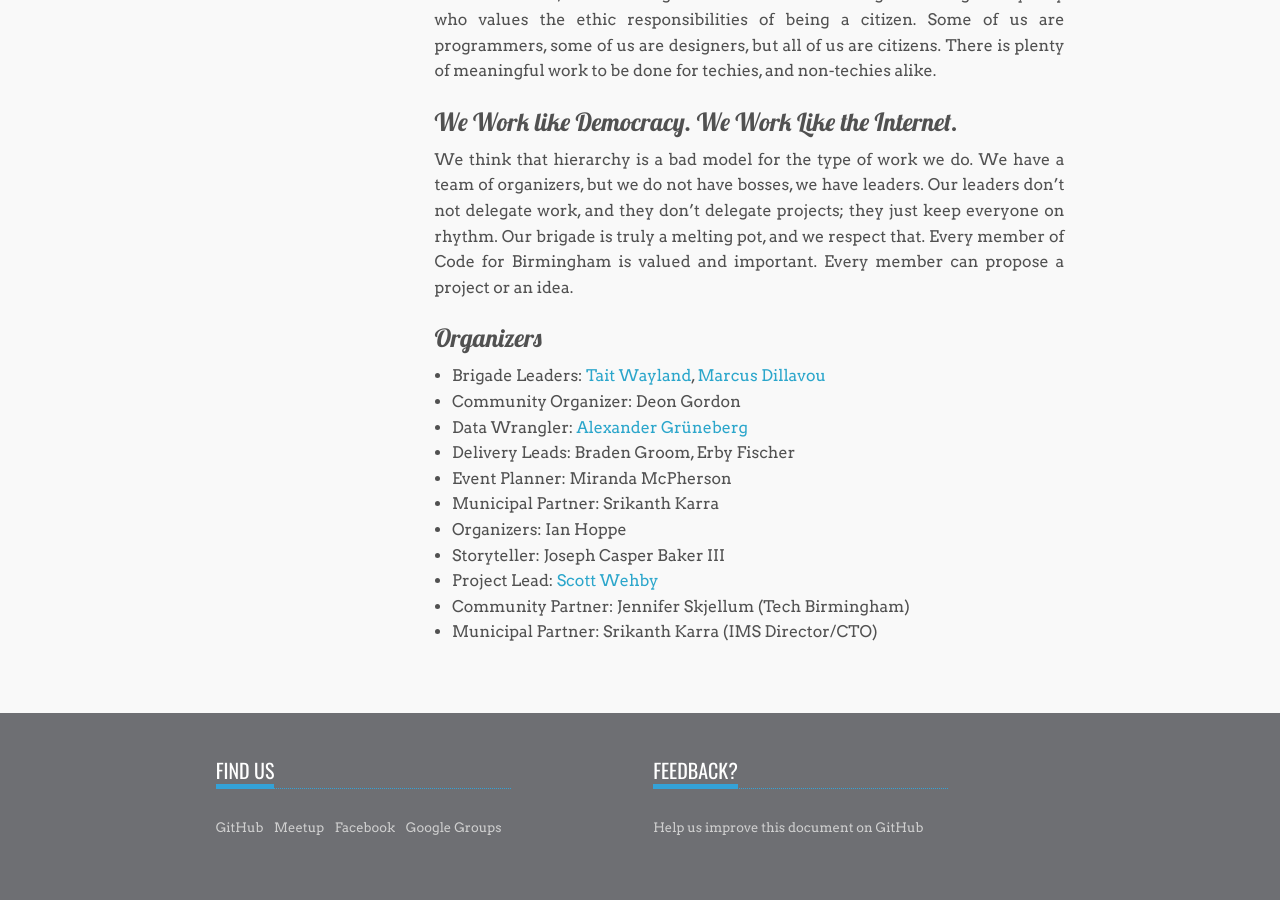
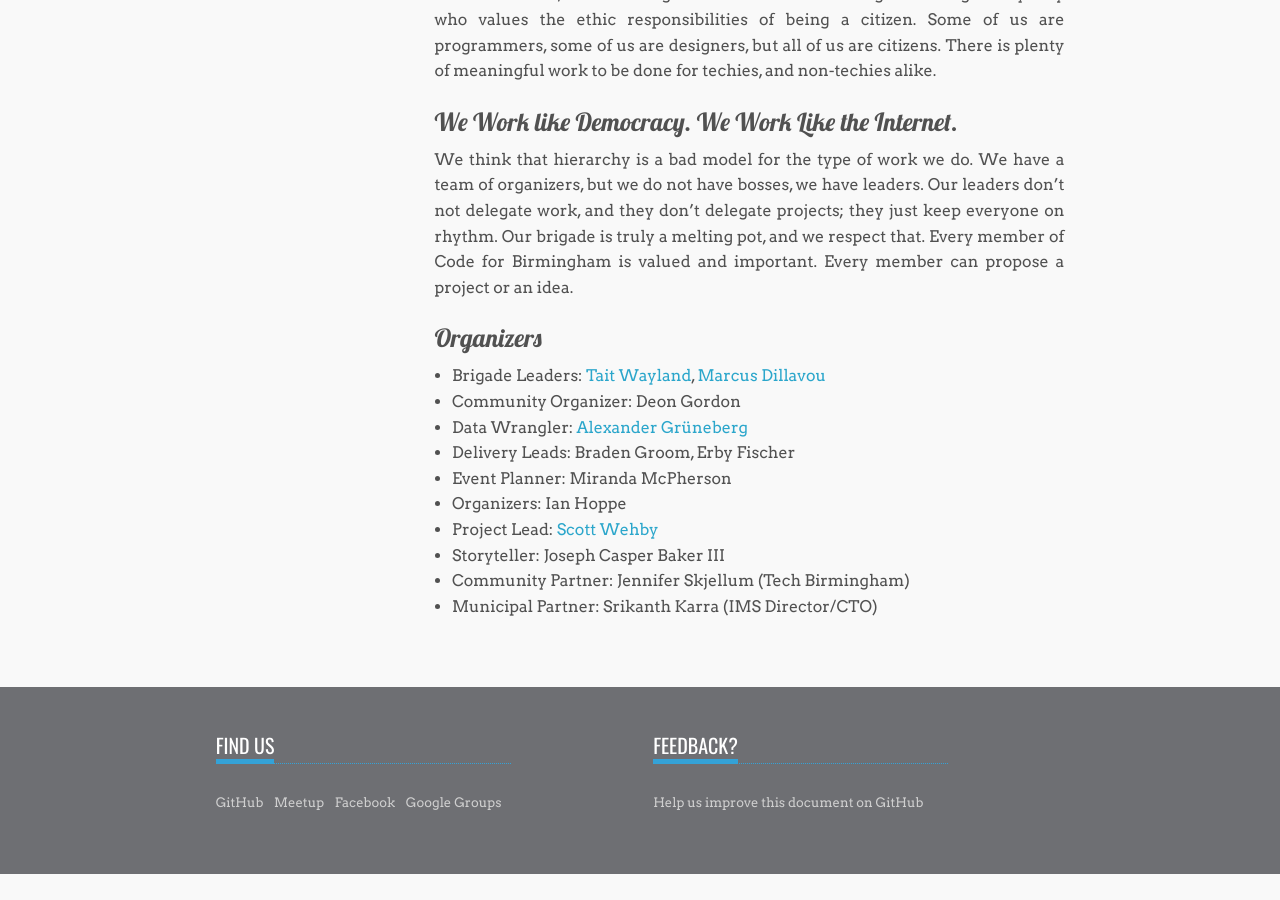
Before and after one commit to codeforbirmingham/codeforbirmingham.github.io, a Jekyll site: the page built from index.md, in a window 1280 px wide and 900 px high, scrolled down 1539 px. Built offline with Jekyll 4.4.1, drawn with Linux system fonts in a browser that asks for light colours; after the commit the page ends 2413 px from its top, so only the background shows below that.

Commit message:
Remove duplicated member.

```diff
--- a/index.md
+++ b/index.md
@@ -39,9 +39,8 @@ Organizers
 - Data Wrangler: <a href="mailto:alexander.grueneberg@codeforbirmingham.org">Alexander Grüneberg</a>
 - Delivery Leads: Braden Groom, Erby Fischer
 - Event Planner: Miranda McPherson
-- Municipal Partner: Srikanth Karra
 - Organizers: Ian Hoppe
+- Project Lead: <a href="scott.wehby@codeforbirmingham.org">Scott Wehby</a>
 - Storyteller: Joseph Casper Baker III
-- Project Lead: <a href="scott.wehby@codeforbirmingham.org">Scott Wehby</a>
 - Community Partner: Jennifer Skjellum (Tech Birmingham)
 - Municipal Partner: Srikanth Karra (IMS Director/CTO)
```
